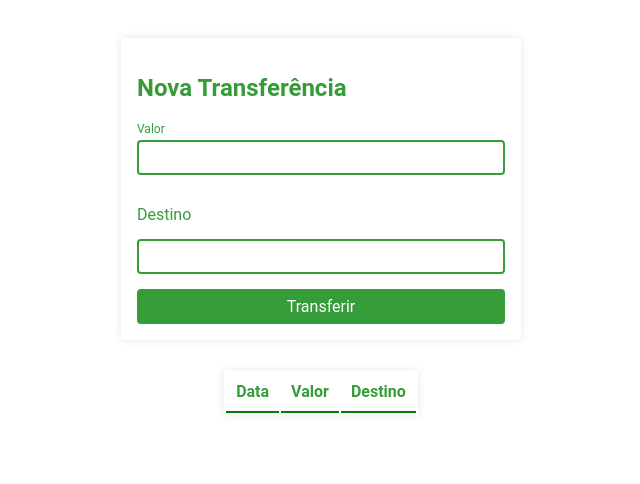
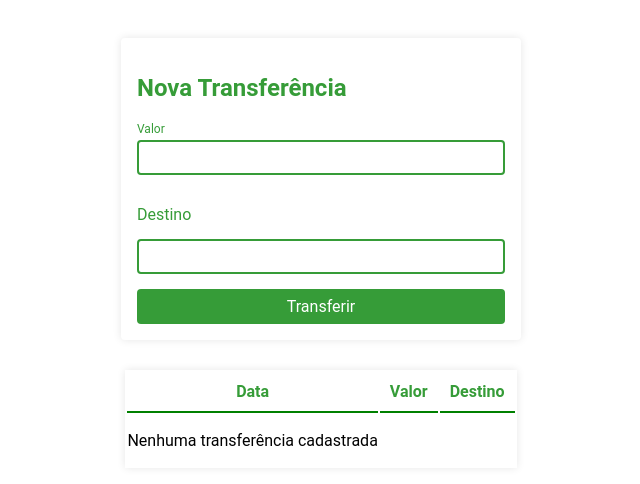
Before and after one commit to williammian/bytebank-angular, an Angular app: page / in a window 1280 px wide. Shown: the top 484 px of the page, without its empty margins (319-959 px from the left). Built offline with nearby package versions, Linux system fonts and the light colour scheme.

Commit message:
criando mensagem com ngIf

```diff
--- a/src/app/extrato/extrato.component.html
+++ b/src/app/extrato/extrato.component.html
@@ -4,7 +4,7 @@
     <th class="tabela__cabecalho__conteudo">Valor</th>
     <th class="tabela__cabecalho__conteudo">Destino</th>
   </thead>
-  <tbody>
+  <tbody *ngIf="transferencias?.length > 0; else listaVazia">
     <tr class="tabela__linha" *ngFor="let transferencia of transferencias">
       <td class="tabela_conteudo">{{ transferencia?.data | date: "short" }}</td>
       <td class="tabela_conteudo">{{ transferencia?.valor | currency }}</td>
@@ -12,3 +12,6 @@
     </tr>
   </tbody>
 </table>
+<ng-template #listaVazia>
+  <p>Nenhuma transferência cadastrada</p>
+</ng-template>
```
